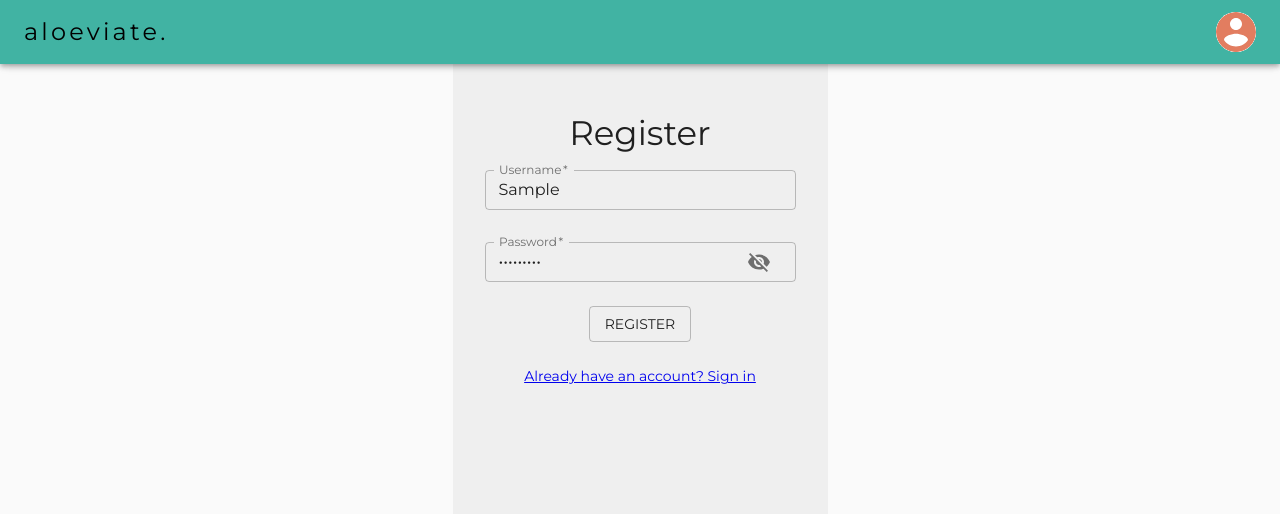
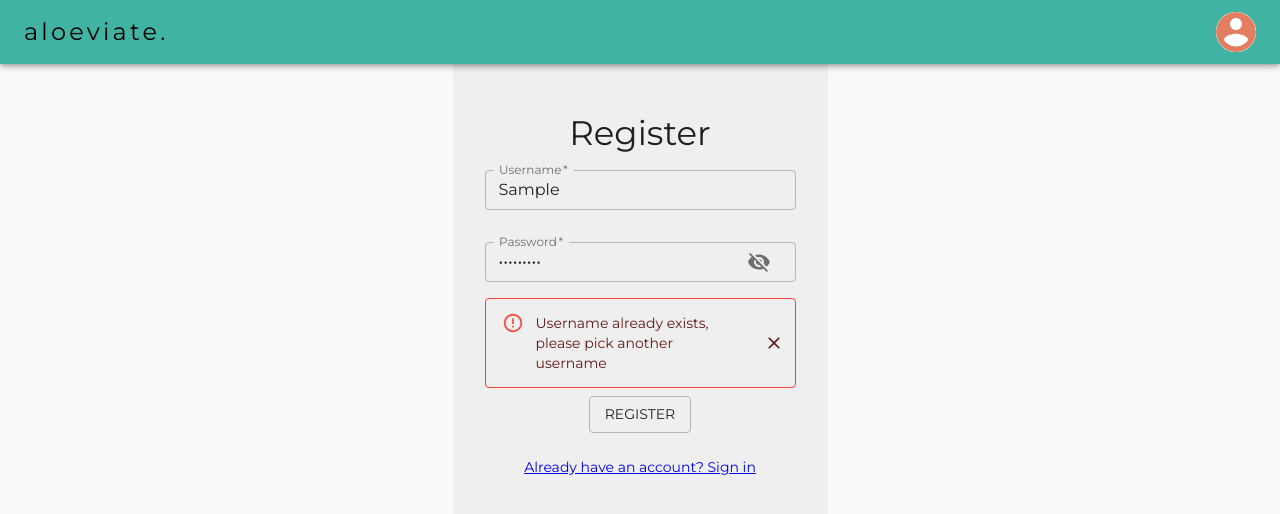
Before and after one commit to Jomark031497/aloeviate-server, a React (Create React App) app in the folder client/: page /register in a window 1280 px wide. Both pictures are taken after typing "Sample", "Sample123" into the empty fields and a click on the button "REGISTER". Shown: the top 514 px of the page. Built offline with nearby package versions, Linux system fonts and the light colour scheme; no server answers.

Commit message:
added error message in client

```diff
--- a/client/src/components/auth/Register.jsx
+++ b/client/src/components/auth/Register.jsx
@@ -14,6 +14,7 @@ import { unwrapResult } from "@reduxjs/toolkit";
 import { Link, useHistory } from "react-router-dom";
 import Visibility from "@material-ui/icons/Visibility";
 import VisibilityOff from "@material-ui/icons/VisibilityOff";
+import { Alert } from "@material-ui/lab";
 
 const Register = () => {
   const classes = useStyles();
@@ -24,6 +25,7 @@ const Register = () => {
     username: "",
     password: "",
   });
+  const [error, setError] = useState("");
 
   const [showPassword, setShowPassword] = useState(false);
   const handleShowPassword = () => setShowPassword(!showPassword);
@@ -41,6 +43,9 @@ const Register = () => {
       })
       .catch((err) => {
         console.log(err);
+        if (err.name === "Error") {
+          setError("Username already exists, please pick another username");
+        }
       });
   };
   return (
@@ -84,6 +89,19 @@ const Register = () => {
             ),
           }}
         />
+        {error ? (
+          <Alert
+            severity="error"
+            variant="outlined"
+            onClose={() => {
+              setError("");
+            }}
+          >
+            <Typography variant="body2" className={classes.errorText}>
+              {error}
+            </Typography>
+          </Alert>
+        ) : null}
 
         <Button variant="outlined" className={classes.buttons} type="submit">
           Register
```
Also changed, not shown: 1 other file (tests, documents, lock files or other folders).
